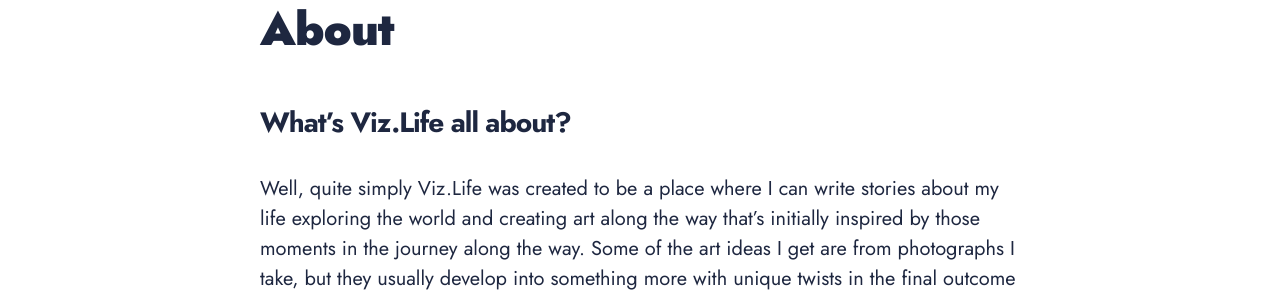
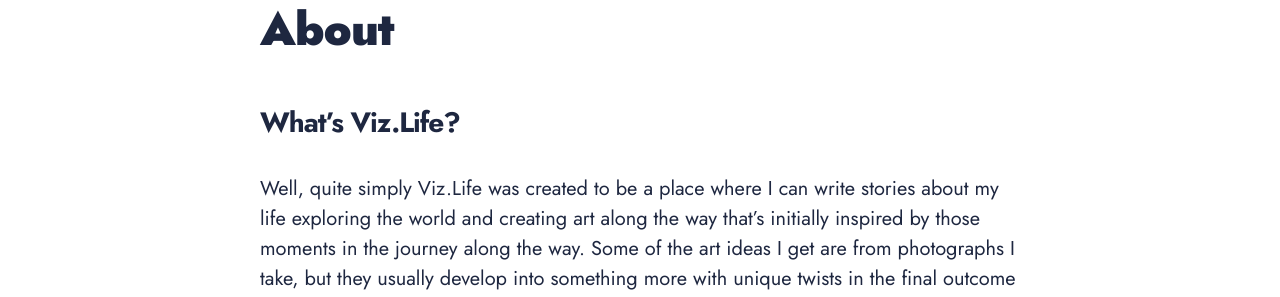
Before and after one commit to vizdotlife/vizdotlife.github.io, a Jekyll site: the page built from _pages/about.md, in a window 1280 px wide. Shown: the part 789-1086 px from the top of the page. Built offline with Jekyll 4.4.1, drawn with Linux system fonts in a browser that asks for light colours; nearby versions of some CDN libraries.

Commit message:
Update about.md

```diff
--- a/_pages/about.md
+++ b/_pages/about.md
@@ -5,7 +5,7 @@
 image: '/images/about_header_1.png'
 ---
 
-## What's Viz.Life all about?
+## What's Viz.Life?
 Well, quite simply Viz.Life was created to be a place where I can write stories about my life exploring the world and creating art along the way that's initially inspired by those moments in the journey along the way. Some of the art ideas I get are from photographs I take, but they usually develop into something more with unique twists in the final outcome of the NFTs in the collection.
 
 I hope you enjoy the stories I write and the art produced along the way.
```
